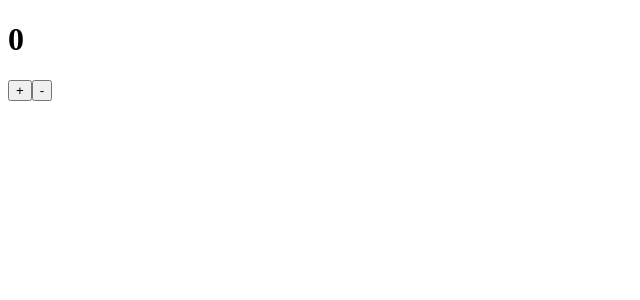
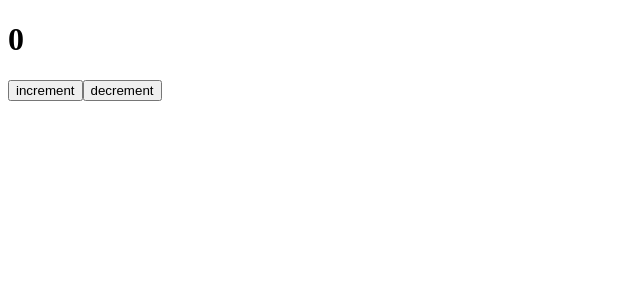
Before and after one commit to acciojob/counter-redux-Rahil1910, a React app: page / in a window 1280 px wide. Shown: the top 300 px of the page, without its empty margins (0-640 px from the left). Built offline with nearby package versions, Linux system fonts and the light colour scheme.

Commit message:
Update counter.js

```diff
--- a/src/components/counter.js
+++ b/src/components/counter.js
@@ -9,8 +9,8 @@ const Counter = () =>{
     return(
         <div>
             <h1>{count}</h1>
-            <button onClick={()=> dispatch(increment())}>+</button>
-            <button onClick={()=> dispatch(decrement())}>-</button>
+            <button onClick={()=> dispatch(increment())}>increment</button>
+            <button onClick={()=> dispatch(decrement())}>decrement</button>
         </div>
     )
 }
```
